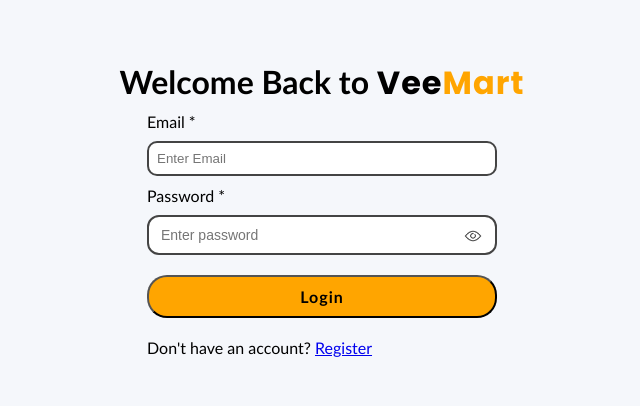
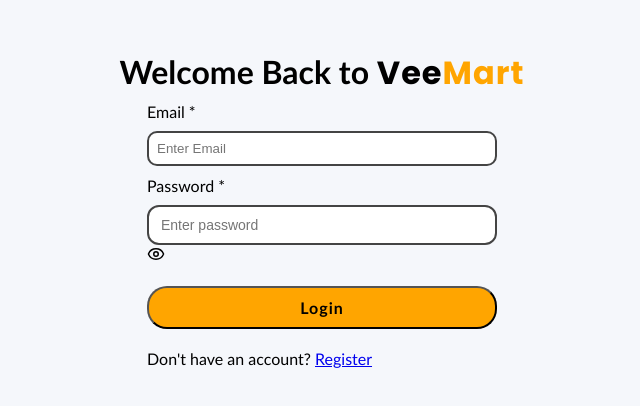
Before and after one commit to veerabhadra05/veemart-an-ecommerce-web, a React (Vite) app in the folder client/: page /login in a window 1280 px wide. Shown: the part 152-558 px from the top of the page, without its empty margins (318-958 px from the left). Built offline with nearby package versions, Linux system fonts and the light colour scheme.

Commit message:
updated show/hide password icons with lucide-icons

```diff
--- a/client/package.json
+++ b/client/package.json
@@ -11,6 +11,7 @@
   },
   "dependencies": {
     "axios": "^1.13.6",
+    "lucide-react": "^1.23.0",
     "razorpay": "^2.9.6",
     "react": "^19.2.0",
     "react-dom": "^19.2.0",
--- a/client/src/pages/Login.jsx
+++ b/client/src/pages/Login.jsx
@@ -6,6 +6,10 @@
 import showIcon from "../assets/images/show.png";
 import hideIcon from "../assets/images/hide.png";
 import Loader from "../components/Loader";
+import { IoEyeOutline } from "react-icons/io5";
+import { IoEyeOffOutline } from "react-icons/io5";
+import { FaEye } from "react-icons/fa";
+import { Eye, EyeOff } from 'lucide-react';
 
 const Login = () => {
     const [show, setShow] = useState(false)
@@ -80,9 +84,9 @@
                             onChange={handleChange}
                             required />
 
-                        <img onClick={toggle}
-                            src={show ? hideIcon : showIcon} alt="show|hide"
-                            height={'20px'} width={'20px'} />
+                            <div className="password-icon" onClick={toggle}>
+                                {show ? <EyeOff size={18}/> : <Eye size={18}/>}
+                            </div>
                     </div>
 
                     <button type="submit">{isfetching ? "Logging in...":"Login"}</button>
```
Also changed, not shown: 1 other file (tests, documents, lock files or other folders).
